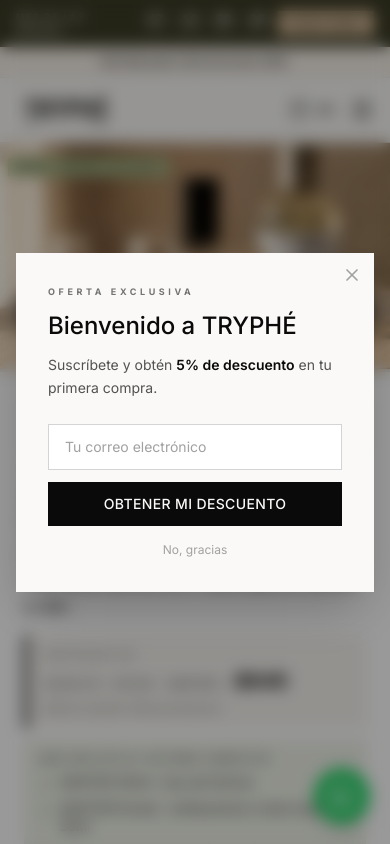
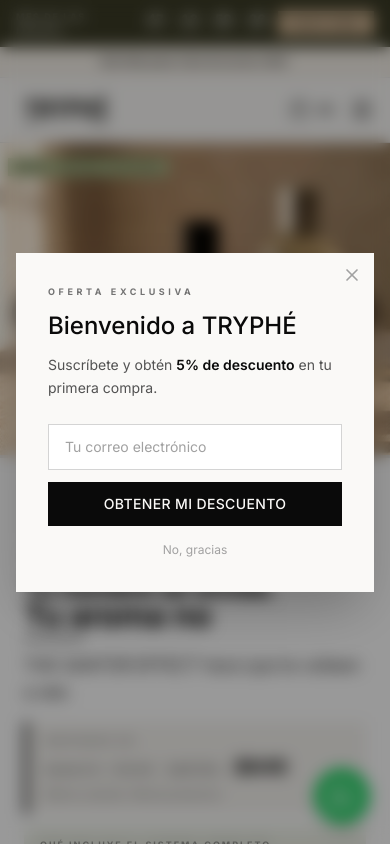
Before and after one commit to Terrommn/ecom-tryphe, a Next.js app: page / in a window 390 px wide. Shown: the top 844 px of the page. Built offline with nearby package versions, Linux system fonts and the light colour scheme; grey boxes are pictures that could not be loaded.

Commit message:
Increase first hero banner image height on mobile (58vw → 80vw)

```diff
--- a/components/home/TrypheLanding.jsx
+++ b/components/home/TrypheLanding.jsx
@@ -259,7 +259,7 @@
           <div style={{ width: "33.333%" }} className="grid md:grid-cols-2 md:h-[85vh] md:max-h-[920px]">
 
             {/* ── Imagen izquierda ── */}
-            <div className="relative min-h-[58vw] overflow-hidden bg-[#e8e2d8] md:min-h-0">
+            <div className="relative min-h-[80vw] overflow-hidden bg-[#e8e2d8] md:min-h-0">
               <Image
                 src="/cambiosmayo/hero1.png"
                 alt="SANTOR — Sistema Completo Tryphé"
```
